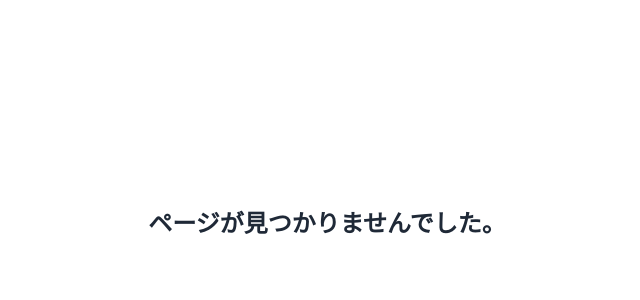
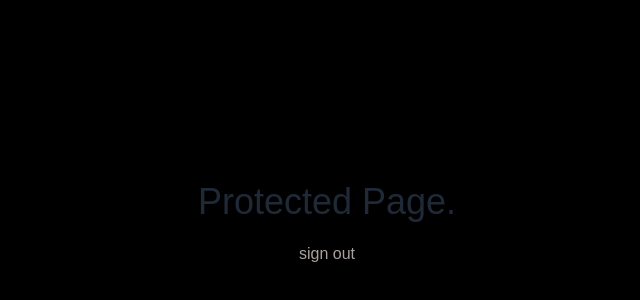
Before and after one commit to MSK1206/nextjs-approuter-tailwindcss-prisma-postgres-nextauth-app, a Next.js app: page /protected in a window 1280 px wide. Before the commit this address had no page. Shown: the part 176-476 px from the top of the page, without its empty margins (313-953 px from the left). Built offline with nearby package versions, Linux system fonts and the light colour scheme; a web font is replaced by a local one.

Commit message:
Add: Protected Page

```diff
--- /dev/null
+++ b/src/app/protected/page.tsx
@@ -0,0 +1,12 @@
+import SignOut from '@/app/components/page/sign/SignOut';
+
+export default function Home() {
+  return (
+    <div className="flex h-screen bg-black">
+      <div className="w-screen h-screen flex flex-col space-y-5 justify-center items-center">
+        <h1 className="text-4xl">Protected Page.</h1>
+        <SignOut />
+      </div>
+    </div>
+  );
+}
```
